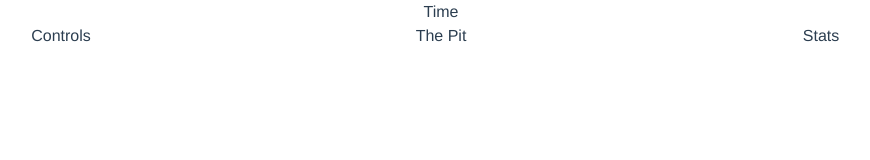
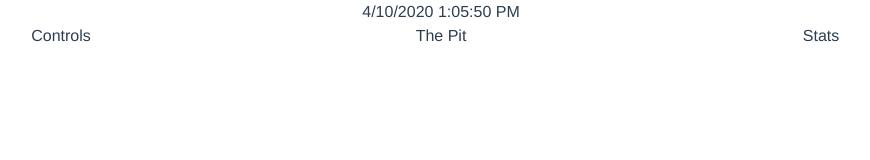
Before and after one commit to jsmadja/the-platform, a Vue app: page / in a window 1280 px wide. Shown: the top 160 px of the page, without its empty margins (199-1069 px from the left). Built offline with nearby package versions, Linux system fonts and the light colour scheme.

Commit message:
Add Clock Component

```diff
--- /dev/null
+++ b/src/components/atoms/Clock.vue
@@ -0,0 +1,19 @@
+<template>
+  <div>{{ format() }}</div>
+</template>
+
+<script lang="ts">
+import { Component, Prop, Vue } from "vue-property-decorator";
+import { Clock, formatClock } from "@/domain/clock";
+
+@Component
+export default class ThePlatform extends Vue {
+  @Prop() private clock!: Clock;
+
+  format(): string {
+    return formatClock(this.clock);
+  }
+}
+</script>
+
+<style scoped lang="scss" />
--- a/src/components/templates/ThePlatform.vue
+++ b/src/components/templates/ThePlatform.vue
@@ -1,7 +1,9 @@
 <template>
-  <b-container class="bv-example-row">
+  <b-container>
     <b-row>
-      <b-col>Time</b-col>
+      <b-col>
+        <clock :clock="clock" />
+      </b-col>
     </b-row>
     <b-row>
       <b-col>Controls</b-col>
@@ -12,10 +14,16 @@
 </template>
 
 <script lang="ts">
-import { Component, Vue } from "vue-property-decorator";
+import {Component, Prop, Vue} from "vue-property-decorator";
+import Clock from "@/components/atoms/Clock.vue";
+import { Clock as ClockDomain } from "@/domain/clock";
 
-@Component
-export default class ThePlatform extends Vue {}
+@Component({
+  components: { Clock }
+})
+export default class ThePlatform extends Vue {
+  @Prop() private clock!: ClockDomain;
+}
 </script>
 
 <style scoped lang="scss" />
--- /dev/null
+++ b/src/domain/clock.ts
@@ -0,0 +1,20 @@
+export interface Clock {
+  initialTime: Date;
+  currentTime: Date;
+}
+
+export function formatClock(clock: Clock): string {
+  return `${clock.currentTime.toLocaleDateString()} ${clock.currentTime.toLocaleTimeString()}`;
+}
+
+export function incrementClock(clock: Clock): void {
+  clock.currentTime = new Date(clock.currentTime.getTime() + 1000);
+}
+
+export function createClock(): Clock {
+  const now = new Date();
+  return {
+    initialTime: now,
+    currentTime: now
+  }
+}
--- a/src/views/ThePlatformPage.vue
+++ b/src/views/ThePlatformPage.vue
@@ -1,14 +1,27 @@
 <template>
-  <ThePlatform />
+  <ThePlatform :clock="clock" />
 </template>
 
 <script>
 import ThePlatform from "@/components/templates/ThePlatform";
+import { Component, Vue } from "vue-property-decorator";
+import Clock from "@/components/atoms/Clock";
+import { createClock, incrementClock } from "@/domain/clock";
 
-export default {
-  name: "ThePlatformPage",
-  components: {
-    ThePlatform
+@Component({
+  components: { Clock, ThePlatform }
+})
+export default class ThePlatformPage extends Vue {
+  mounted() {
+    setInterval(() => {
+      incrementClock(this.clock);
+    }, 1000);
   }
-};
+
+  data() {
+    return {
+      clock: createClock()
+    };
+  }
+}
 </script>
```
